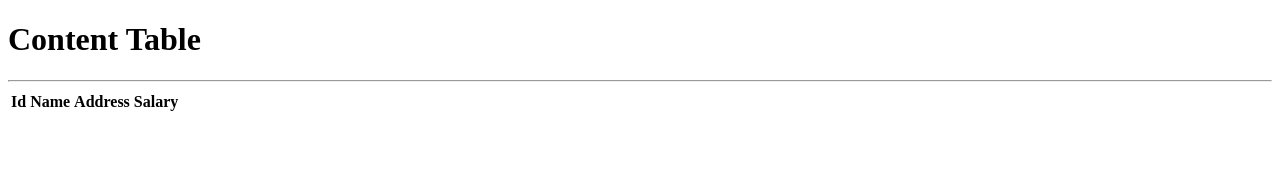
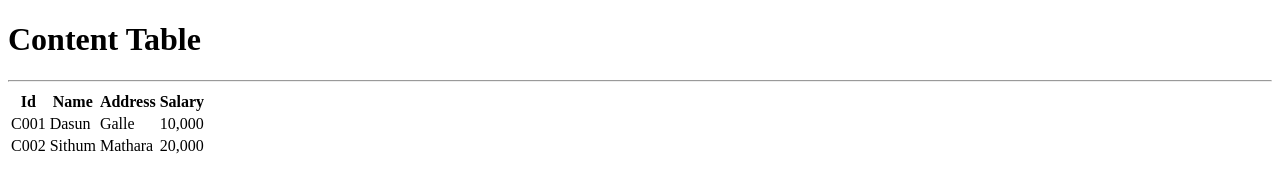
Before and after one commit to Sithumameesha/HTML, a plain HTML site: page table.html in a window 1280 px wide. Drawn offline with Linux system fonts and the light colour scheme.

Commit message:
Table Create

```diff
--- a/table.html
+++ b/table.html
@@ -17,6 +17,21 @@
         <th>Salary</th>
     </tr>
     </thead>
+    <tbody>
+    <tr>
+        <td>C001</td>
+        <td>Dasun</td>
+        <td>Galle</td>
+        <td>10,000</td>
+    </tr>
+    <tr>
+        <td>C002</td>
+        <td>Sithum</td>
+        <td>Mathara</td>
+        <td>20,000</td>
+
+    </tr>
+    </tbody>
 </table>
 
 </body>
```
